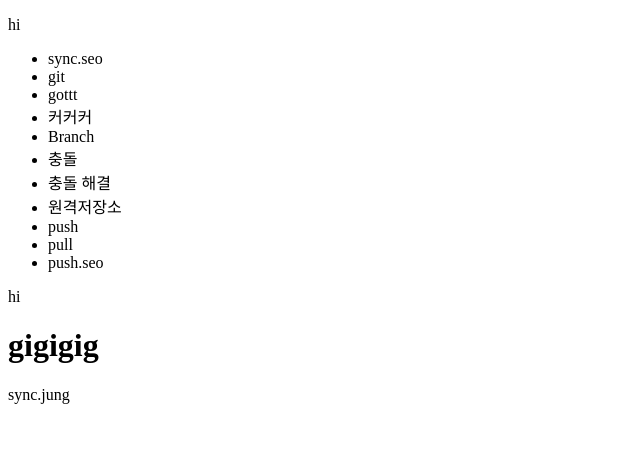
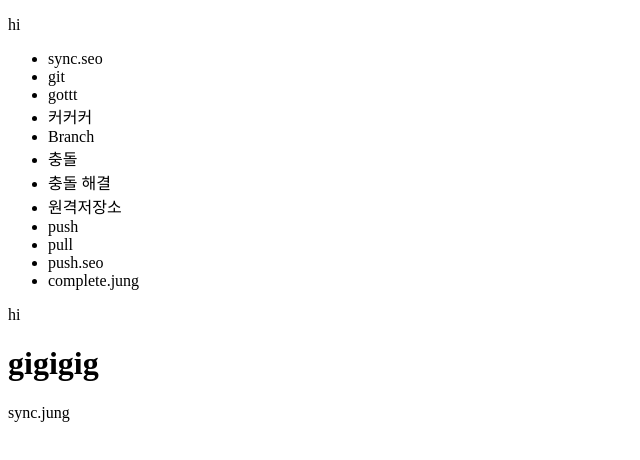
Before and after one commit to wjdgus262/opentutorials_wjdgus, a plain HTML site: page index.html in a window 1280 px wide. Shown: the whole page, without its empty margins (0-640 px from the left). Drawn offline with Linux system fonts and the light colour scheme.

Commit message:
add complete jung

```diff
--- a/index.html
+++ b/index.html
@@ -19,6 +19,7 @@
 		<li>push</li>
 		<li>pull</li>
 		<li>push.seo</li>
+		<li>complete.jung</li>
 	</ul>
 	<p>hi</p>
 	<h1>gigigig</h1>
```
